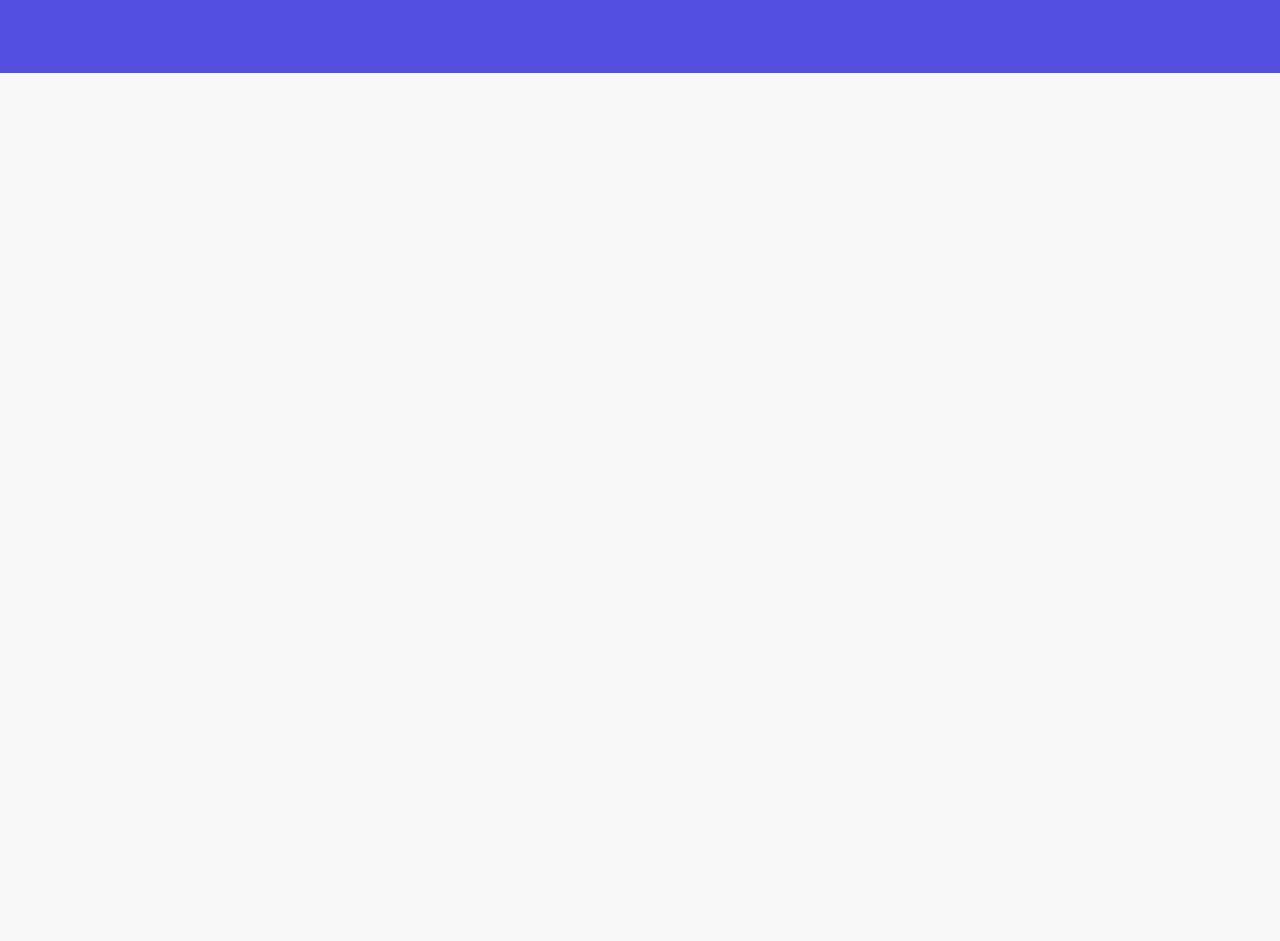
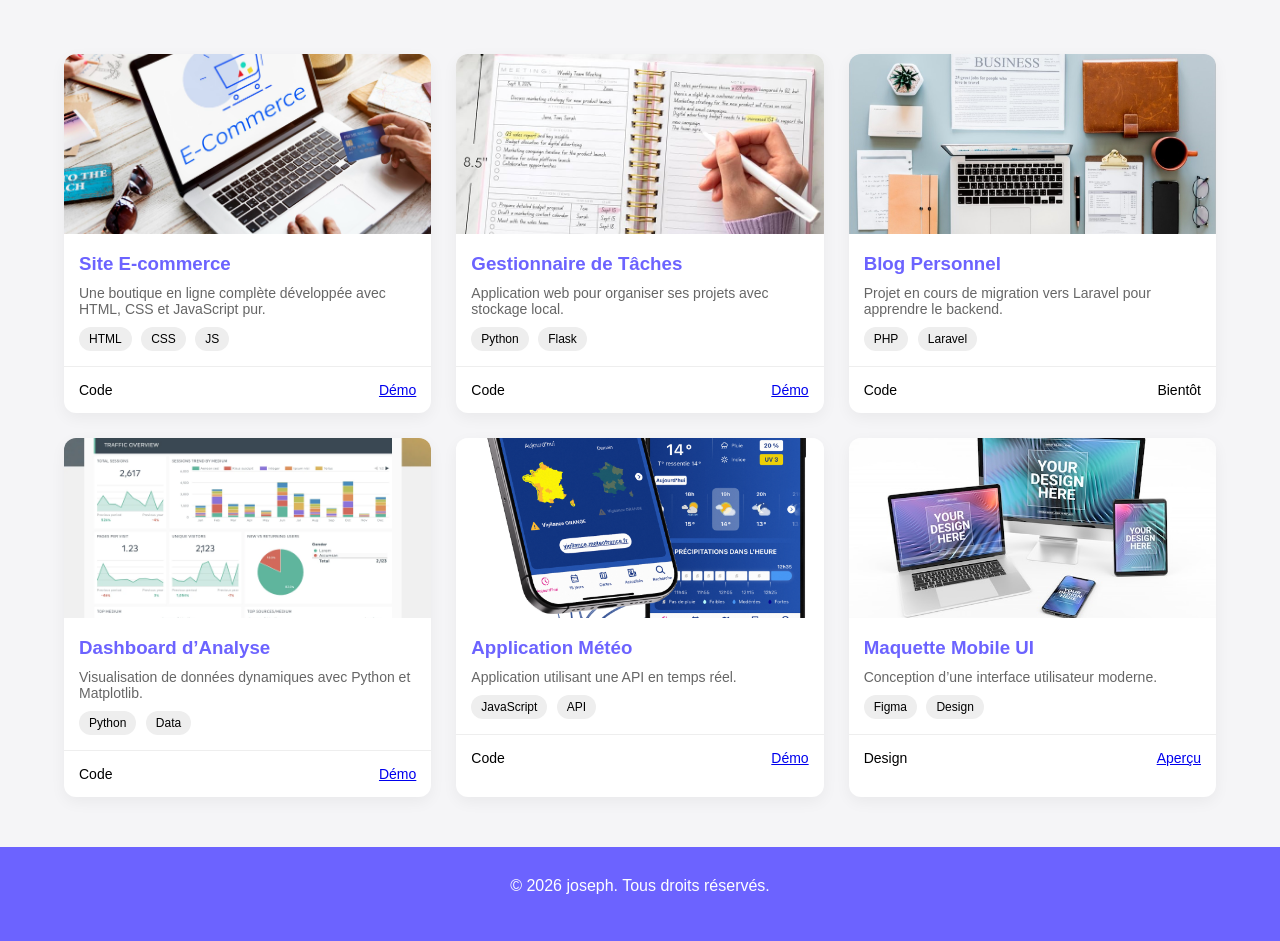
Before and after one commit to jeph-jeph12/mon-portfolio-2026, a plain HTML site: page projet.html in a window 1280 px wide. Shown: the part 280-1221 px from the top of the page. Before the commit the page ends 800 px from the top, so only its background shows below. Drawn offline with Linux system fonts and the light colour scheme.

Commit message:
section classe et mes réalisations

```diff
--- a/CSS/style.CSS
+++ b/CSS/style.CSS
@@ -213,3 +213,131 @@
     color: var(--orange-vif);
     transform: translateY(-3px);
 }
+
+* {
+    margin: 0;
+    padding: 0;
+    box-sizing: border-box;
+    font-family: Arial, sans-serif;
+}
+
+body {
+    background: #f5f5f7;
+}
+
+/* NAVBAR */
+.navbar {
+    background: white;
+    padding: 15px 0;
+    box-shadow: 0 2px 10px rgba(0,0,0,0.05);
+    align-items: center;
+
+}
+
+.container {
+    width: 90%;
+    max-width: 1200px;
+    margin: auto;
+}
+
+.nav-container {
+    display: flex;
+    justify-content: space-between;
+    align-items: center;
+}
+
+nav a {
+    margin-left: 20px;
+    text-decoration: none;
+    color: #555;
+}
+
+nav a.active {
+    color: #6c63ff;
+    border-bottom: 2px solid #6c63ff;
+}
+
+/* HERO */
+.hero {
+    text-align: center;
+    margin: 50px 0;
+}
+
+.hero h1 {
+    color: #6c63ff;
+}
+
+.underline {
+    width: 60px;
+    height: 4px;
+    background: #6c63ff;
+    margin: 10px auto;
+}
+
+/* GRID */
+.projects {
+    display: grid;
+    grid-template-columns: repeat(auto-fit, minmax(300px, 1fr));
+    gap: 25px;
+}
+
+/* CARD */
+.card {
+    background: white;
+    border-radius: 12px;
+    overflow: hidden;
+    box-shadow: 0 5px 15px rgba(0,0,0,0.05);
+    transition: 0.3s;
+}
+
+.card:hover {
+    transform: translateY(-5px);
+}
+
+.card img {
+    width: 100%;
+    height: 180px;
+    object-fit: cover;
+}
+
+.card-body {
+    padding: 15px;
+}
+
+.card-body h3 {
+    color: #6c63ff;
+    margin-bottom: 10px;
+}
+
+.card-body p {
+    font-size: 14px;
+    color: #666;
+}
+
+.tags span {
+    display: inline-block;
+    background: #eee;
+    padding: 5px 10px;
+    border-radius: 20px;
+    font-size: 12px;
+    margin-top: 10px;
+    margin-right: 5px;
+}
+
+/* FOOTER CARD */
+.card-footer {
+    display: flex;
+    justify-content: space-between;
+    padding: 15px;
+    border-top: 1px solid #eee;
+    font-size: 14px;
+}
+
+/* FOOTER */
+footer {
+    text-align: center;
+    padding: 30px;
+    margin-top: 50px;
+    background: #6c63ff;
+    color: white;
+}
--- a/projet.html
+++ b/projet.html
@@ -25,10 +25,7 @@
     </HEader>
     <main>
         <h1>mes projet</h1>
-    </main>
-    <Footer>
-       <p>&copy; 2026 joseph. tous droits réservés.</p>
-    <div>
+
       <a href="" target="_blank"><i class="fab fa-linkedin"></i></a>
       <a href="" target="_blank"><i class="fab fa-github"></i></a>
       <a href="" target="_blank"><i class="fab fa-x-twitter"></i></a>
@@ -36,3 +33,121 @@
     </Footer>
 </body>
 </html>
+
+
+<!-- TITRE -->
+<section class="hero">
+    <h1>Mes Réalisations</h1>
+    <div class="underline"></div>
+</section>
+
+<!-- PROJETS -->
+<section class="projects container">
+
+    <!-- CARD -->
+    <div class="card">
+        <img src="image/ursule.jpg" alt="ursule.jpg"width="150">
+        <div class="card-body">
+            <h3>Site E-commerce</h3>
+            <p>Une boutique en ligne complète développée avec HTML, CSS et JavaScript pur.</p>
+            <div class="tags">
+                <span>HTML</span>
+                <span>CSS</span>
+                <span>JS</span>
+            </div>
+        </div>
+        <div class="card-footer">
+            <span>Code</span>
+            <a href="#">Démo</a>
+        </div>
+    </div>
+
+    <div class="card">
+   <img src="image/martine.jpg" alt="martine.jpg"width="150">
+        <div class="card-body">
+            <h3>Gestionnaire de Tâches</h3>
+            <p>Application web pour organiser ses projets avec stockage local.</p>
+            <div class="tags">
+                <span>Python</span>
+                <span>Flask</span>
+            </div>
+        </div>
+        <div class="card-footer">
+            <span>Code</span>
+            <a href="#">Démo</a>
+        </div>
+    </div>
+
+    <div class="card">
+        <img src="image/David.jpg" alt="David.jpg"width="100">
+        <div class="card-body">
+            <h3>Blog Personnel</h3>
+            <p>Projet en cours de migration vers Laravel pour apprendre le backend.</p>
+            <div class="tags">
+                <span>PHP</span>
+                <span>Laravel</span>
+            </div>
+        </div>
+        <div class="card-footer">
+            <span>Code</span>
+            <span>Bientôt</span>
+        </div>
+    </div>
+
+    <div class="card">
+      <img src="image/mike.png" alt="mike.png"width="100">
+        <div class="card-body">
+            <h3>Dashboard d’Analyse</h3>
+            <p>Visualisation de données dynamiques avec Python et Matplotlib.</p>
+            <div class="tags">
+                <span>Python</span>
+                <span>Data</span>
+            </div>
+        </div>
+        <div class="card-footer">
+            <span>Code</span>
+            <a href="#">Démo</a>
+        </div>
+    </div>
+
+    <div class="card">
+      <img src="image/yauli.png" alt="yauli.png"width="100">
+        <div class="card-body">
+            <h3>Application Météo</h3>
+            <p>Application utilisant une API en temps réel.</p>
+            <div class="tags">
+                <span>JavaScript</span>
+                <span>API</span>
+            </div>
+        </div>
+        <div class="card-footer">
+            <span>Code</span>
+            <a href="#">Démo</a>
+        </div>
+    </div>
+
+    <div class="card">
+     <img src="image/KYMO.jpg" alt="KYMO.jpg"width="100">
+        <div class="card-body">
+            <h3>Maquette Mobile UI</h3>
+            <p>Conception d’une interface utilisateur moderne.</p>
+            <div class="tags">
+                <span>Figma</span>
+                <span>Design</span>
+            </div>
+        </div>
+        <div class="card-footer">
+            <span>Design</span>
+            <a href="#">Aperçu</a>
+        </div>
+    </div>
+
+</section>
+
+<!-- FOOTER -->
+<footer>
+    <p>© 2026 joseph. Tous droits réservés.</p>
+</footer>
+
+</body>
+</html>
```
Also changed, not shown: index.html (+9 -0 lines), image/David.jpg (added), image/KYMO.jpg (added), image/martine.jpg (added), image/mike.png (added), image/ursule.jpg (added), image/yauli.png (added).
